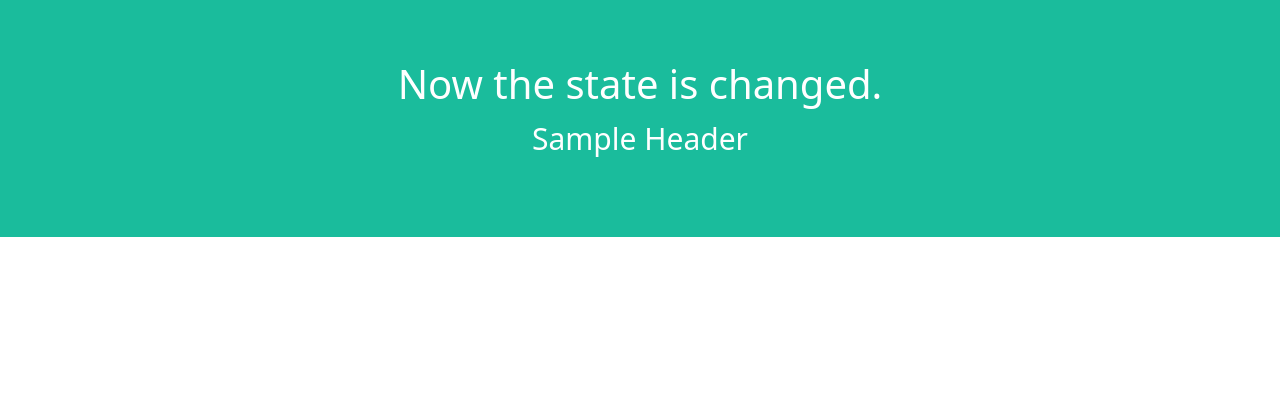
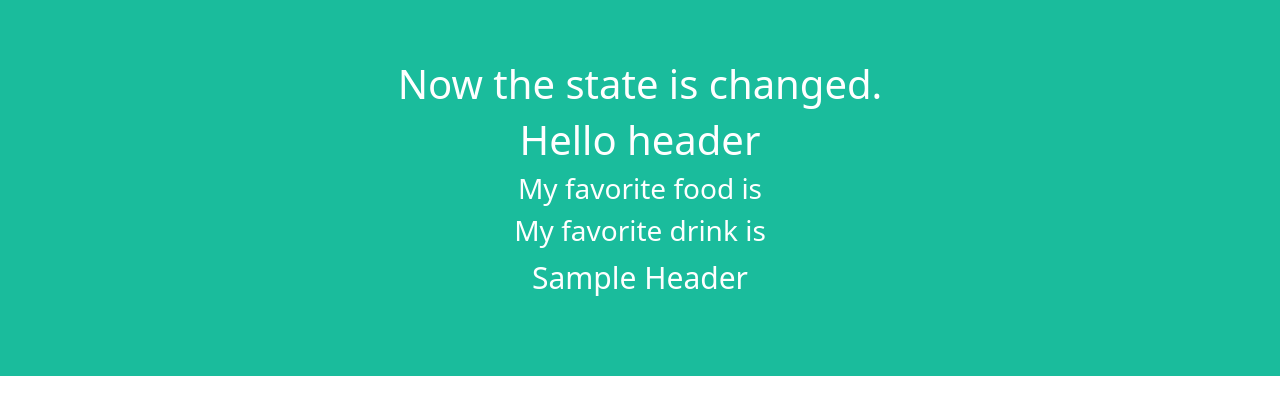
Before and after one commit to ecvelayo/portfolio, a React (Create React App) app in the folder react-app/hello-world/: page /header in a window 1280 px wide. Shown: the top 414 px of the page. Built offline with nearby package versions, Linux system fonts and the light colour scheme.

Commit message:
Discussion for 7152022

```diff
--- a/react-app/hello-world/package.json
+++ b/react-app/hello-world/package.json
@@ -10,6 +10,7 @@
     "react": "^18.2.0",
     "react-bootstrap": "^2.4.0",
     "react-dom": "^18.2.0",
+    "react-router": "^6.3.0",
     "react-router-dom": "^6.3.0",
     "react-scripts": "5.0.1",
     "web-vitals": "^2.1.4"
--- a/react-app/hello-world/src/AppHeader/AppHeader.js
+++ b/react-app/hello-world/src/AppHeader/AppHeader.js
@@ -1,8 +1,15 @@
 import React, { Component } from 'react';
+import { useParams, useLocation } from 'react-router';
 import styles from './AppHeader.module.css';
+
+
+function withParams(Component) {
+    return props => <Component {...props} params={useParams()} query={useLocation()}/>;
+}
 
 class AppHeader extends Component {
     //NOTES: SAMPLE FOR MOUNTING LIFECYCLE HOOKS
+    params = {};
     constructor(props) {
         super(props);
         this.state = {
@@ -25,13 +32,17 @@ class AppHeader extends Component {
     }
 
     render() {
+        const queryParams = new URLSearchParams(this.props.query.search);
         return (
             <div className={styles.AppHeader}>
                 <h1>{this.state.header}</h1>
+                <h1>Hello {this.props.params.username}</h1>
+                <h3>My favorite food is {queryParams.get('favoriteFood')}</h3>
+                <h3>My favorite drink is {queryParams.get('favoriteDrink')}</h3>
                 <p>Sample Header</p>
             </div>
         )
     }
 }
 
-export default AppHeader
+export default withParams(AppHeader);
--- a/react-app/hello-world/src/index.js
+++ b/react-app/hello-world/src/index.js
@@ -20,7 +20,8 @@ class App extends React.Component {
         <Routes>
           <Route path="/">
             <Route index element={<LayoutComponent></LayoutComponent>}></Route>
-            <Route path="header" element={<AppHeader></AppHeader>}></Route>
+            {/* <Route path="header" element={<AppHeader></AppHeader>}></Route> */}
+            <Route path="/:username" element={<AppHeader/>}></Route>
             <Route path="*" element={<AppFooter></AppFooter>}></Route>
           </Route>
         </Routes>
```
Also changed, not shown: 1 other file (tests, documents, lock files or other folders).
